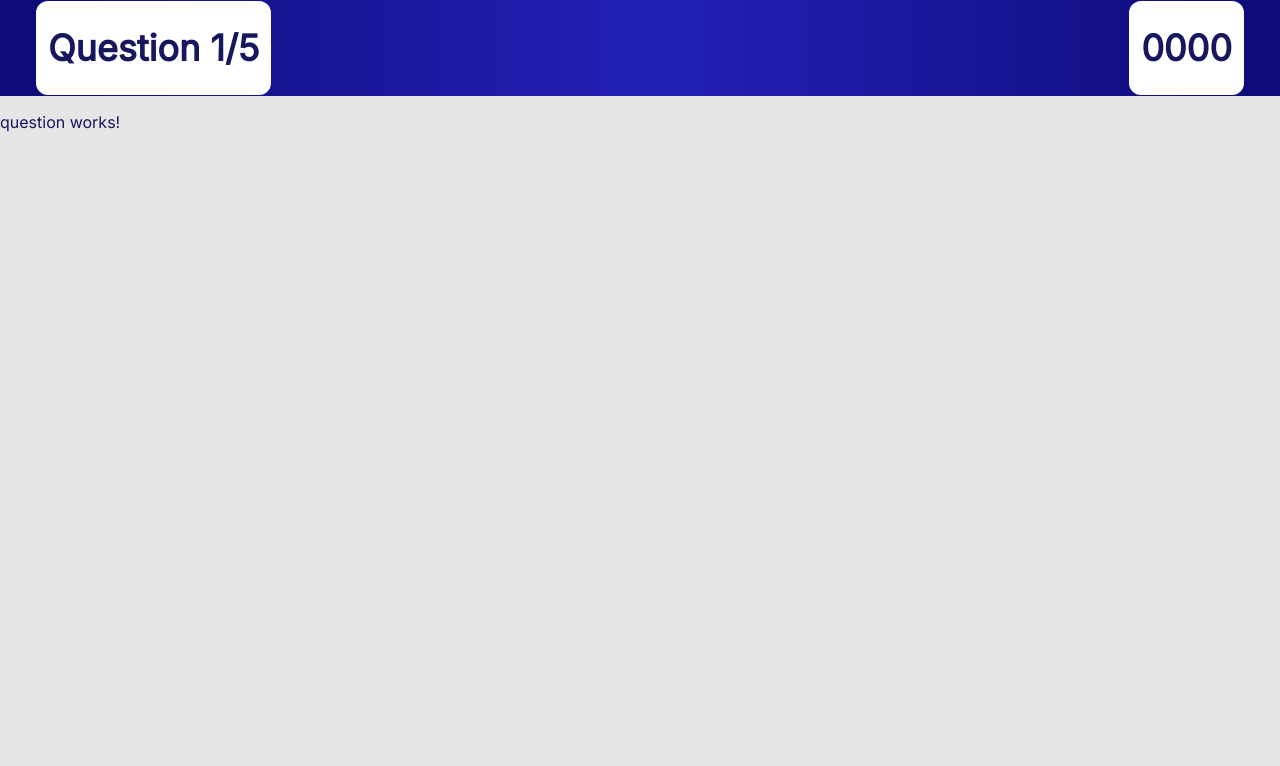
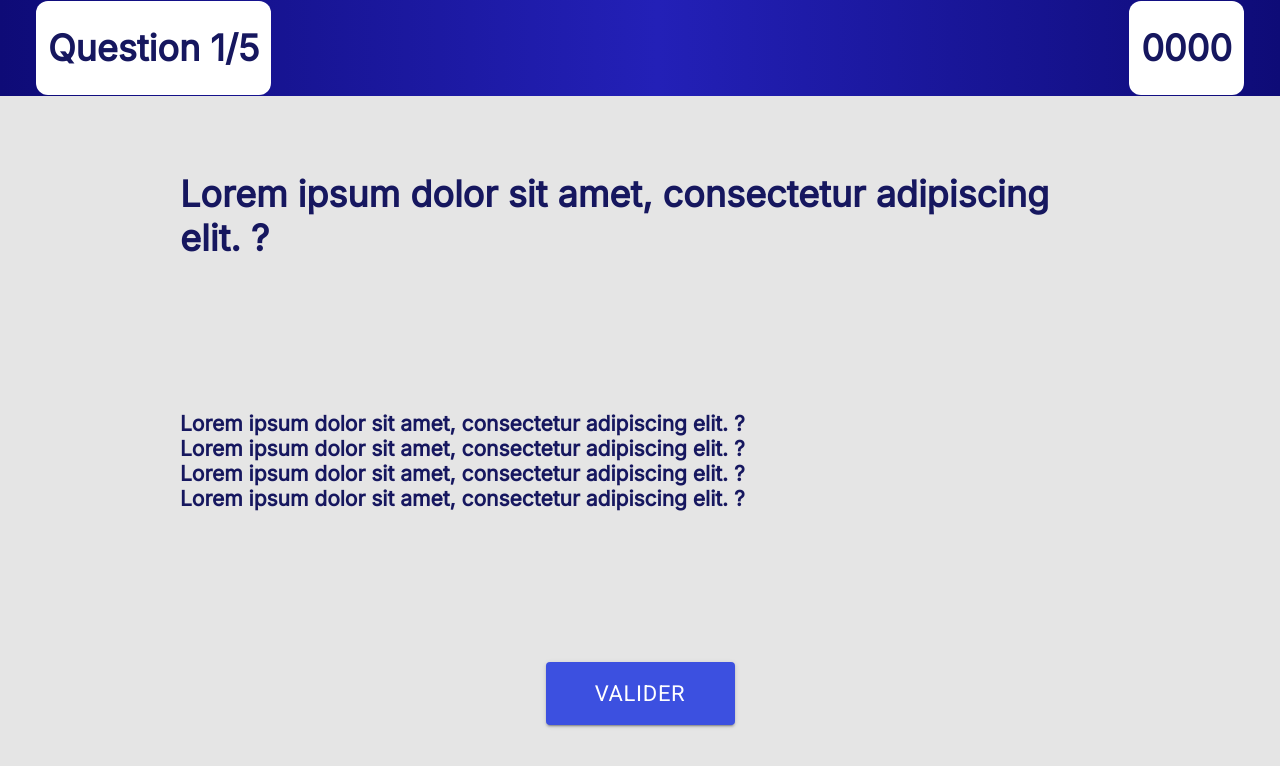
Before and after one commit to Maxx-N/mnorval-quiz, an Angular app: page /quiz in a window 1280 px wide. Shown: the top 766 px of the page. Built offline with nearby package versions, Linux system fonts and the light colour scheme; no server answers.

Commit message:
starting to style the question component

```diff
--- a/src/app/components/quiz/question/question.component.html
+++ b/src/app/components/quiz/question/question.component.html
@@ -1 +1,18 @@
-<p>question works!</p>
+<div class="question">
+  <form
+    class="question-form"
+    fxLayout="column"
+    fxLayoutAlign="space-around flex-start"
+  >
+    <div class="question-label">
+      Lorem ipsum dolor sit amet, consectetur adipiscing elit. ?
+    </div>
+    <div class="question-inputs">
+      <div>Lorem ipsum dolor sit amet, consectetur adipiscing elit. ?</div>
+      <div>Lorem ipsum dolor sit amet, consectetur adipiscing elit. ?</div>
+      <div>Lorem ipsum dolor sit amet, consectetur adipiscing elit. ?</div>
+      <div>Lorem ipsum dolor sit amet, consectetur adipiscing elit. ?</div>
+    </div>
+    <div class="validation-button"><button class="btn">Valider</button></div>
+  </form>
+</div>
--- a/src/app/components/quiz/question/question.component.scss
+++ b/src/app/components/quiz/question/question.component.scss
@@ -0,0 +1,24 @@
+.question {
+  height: 100%;
+
+  .question-form {
+    height: 100%;
+    margin: 0 180px;
+
+    .question-label {
+      font-weight: 900;
+      font-size: 36px;
+    }
+
+    .question-inputs {
+      font-weight: 600;
+      font-size: 21px;
+    }
+
+    .validation-button {
+      width: 100%;
+      display: flex;
+      justify-content: center;
+    }
+  }
+}
--- a/src/app/components/quiz/quiz.component.html
+++ b/src/app/components/quiz/quiz.component.html
@@ -1,4 +1,8 @@
 <div class="quiz">
-  <app-topbar></app-topbar>
-  <app-question></app-question>
+  <div class="topbar">
+    <app-topbar></app-topbar>
+  </div>
+  <div class="question">
+    <app-question></app-question>
+  </div>
 </div>
--- a/src/app/components/quiz/quiz.component.scss
+++ b/src/app/components/quiz/quiz.component.scss
@@ -1,3 +1,10 @@
 .quiz {
   height: 100%;
+
+  .topbar {
+    height: 12%;
+  }
+  .question {
+    height: 88%;
+  }
 }
--- a/src/app/components/quiz/topbar/topbar.component.scss
+++ b/src/app/components/quiz/topbar/topbar.component.scss
@@ -1,5 +1,5 @@
 .topbar {
-  height: 12%;
+  height: 100%;
   background: var(--bg-gradient);
 
   div {
```
